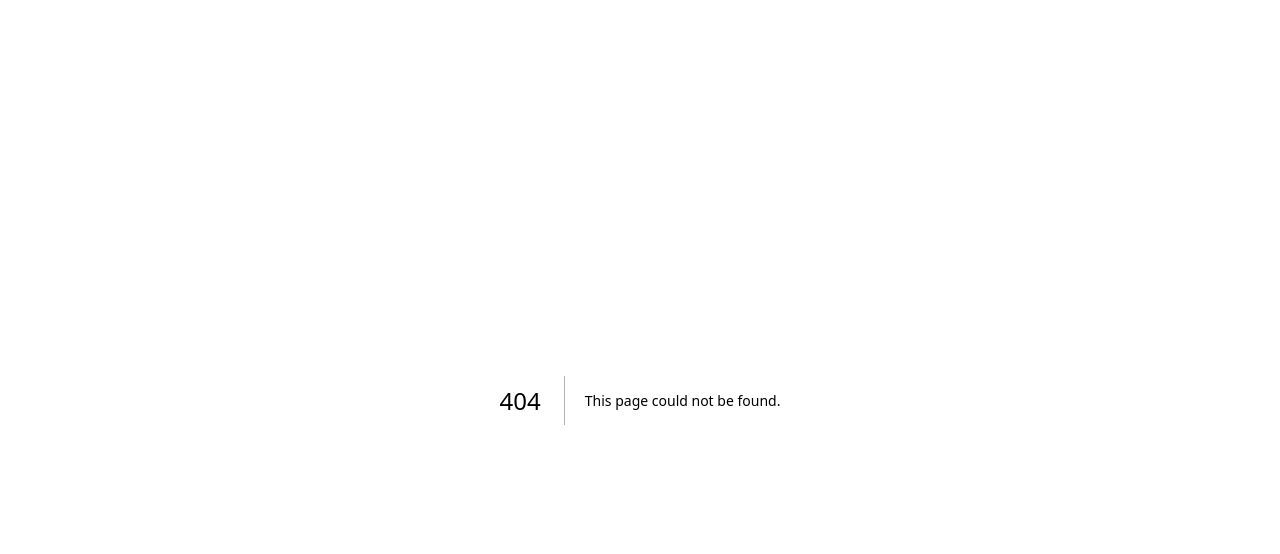
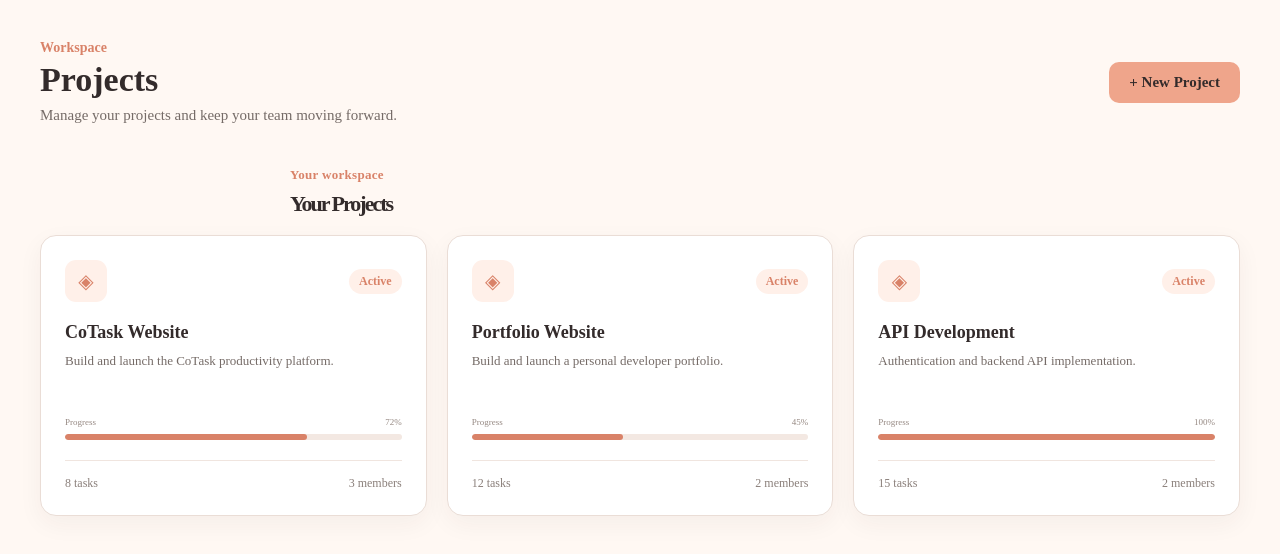
Before and after one commit to NancyA1/CoTask, a Next.js app in the folder frontend/: page /projects in a window 1280 px wide. Before the commit this address had no page. Shown: the top 554 px of the page. Built offline with nearby package versions, Linux system fonts and the light colour scheme.

Commit message:
build projects interface and navigation

```diff
--- /dev/null
+++ b/frontend/app/components/ProjectCard.tsx
@@ -0,0 +1,58 @@
+import Link from "next/link";
+
+type ProjectCardProps = {
+  id: number;
+  name: string;
+  description: string;
+  progress: number;
+  members: number;
+  tasks: number;
+};
+
+export default function ProjectCard({
+  id,
+  name,
+  description,
+  progress,
+  members,
+  tasks,
+}: ProjectCardProps) {
+  return (
+    <Link href={`/projects/${id}`} className="project-card">
+
+      <div className="project-card-top">
+        <span className="project-icon">◈</span>
+
+        <span className="project-status">
+          Active
+        </span>
+      </div>
+
+      <h3>{name}</h3>
+
+      <p>{description}</p>
+
+      <div className="project-progress">
+
+        <div className="progress-info">
+          <span>Progress</span>
+          <span>{progress}%</span>
+        </div>
+
+        <div className="progress-bar">
+          <div
+            className="progress-fill"
+            style={{ width: `${progress}%` }}
+          />
+        </div>
+
+      </div>
+
+      <div className="project-footer">
+        <span>{tasks} tasks</span>
+        <span>{members} members</span>
+      </div>
+
+    </Link>
+  );
+}
--- /dev/null
+++ b/frontend/app/components/ProjectsHeader.tsx
@@ -0,0 +1,23 @@
+import Link from "next/link";
+
+export default function ProjectsHeader() {
+  return (
+    <header className="projects-header">
+
+      <div>
+        <p className="projects-eyebrow">Workspace</p>
+
+        <h1>Projects</h1>
+
+        <p className="projects-subtitle">
+          Manage your projects and keep your team moving forward.
+        </p>
+      </div>
+
+      <Link href="/projects/new" className="new-project-btn">
+        + New Project
+      </Link>
+
+    </header>
+  );
+}
--- a/frontend/app/globals.css
+++ b/frontend/app/globals.css
@@ -2773,3 +2773,92 @@ color: #D98268;
     grid-template-columns: 1fr;
   }
 }
+
+/* project page  */
+
+.projects-header {
+  display: flex;
+  align-items: center;
+  justify-content: space-between;
+
+  margin-bottom: 40px;
+}
+
+.projects-eyebrow {
+  margin: 0 0 5px;
+
+  color: #D98268;
+
+  font-size: 14px;
+  font-weight: 600;
+
+  text-align: left;
+}
+
+.projects-header h1 {
+  margin: 0;
+
+  color: #332B2B;
+
+  font-size: 34px;
+}
+
+.projects-subtitle {
+  margin: 8px 0 0;
+
+  color: #756B67;
+
+  font-size: 15px;
+
+  text-align: left;
+}
+.project-card {
+  display: block;
+  color: inherit;
+  text-decoration: none;
+
+  padding: 24px;
+
+  background-color: #FFFFFF;
+  border: 1px solid #EADDD6;
+  border-radius: 16px;
+
+  box-shadow: 0 8px 24px rgba(51, 43, 43, 0.05);
+
+  transition: all 0.25s ease;
+}
+.section-heading p {
+  margin: 0 0 6px;
+
+  color: #D98268;
+
+  font-size: 13px;
+  font-weight: 600;
+
+  text-align: left;
+  letter-spacing: 0.3px;
+}
+.new-project-btn {
+  display: inline-flex;
+  align-items: center;
+
+  padding: 12px 20px;
+
+  border-radius: 10px;
+
+  background-color: #EFA58B;
+
+  color: #332B2B;
+
+  font-size: 15px;
+  font-weight: 600;
+
+  text-decoration: none;
+
+  transition: all 0.2s ease;
+}
+
+.new-project-btn:hover {
+  background-color: #D98268;
+  transform: translateY(-2px);
+}
--- /dev/null
+++ b/frontend/app/projects/page.tsx
@@ -0,0 +1,58 @@
+import ProjectsHeader from "../components/ProjectsHeader";
+import ProjectCard from "../components/ProjectCard";
+
+export default function Projects() {
+  return (
+    <div className="dashboard">
+
+      <main className="dashboard-main">
+
+        <ProjectsHeader />
+
+        <section className="projects-section">
+
+          <div className="section-heading">
+            <div>
+              <p>Your workspace</p>
+              <h2>Your Projects</h2>
+            </div>
+          </div>
+
+          <div className="projects-grid">
+
+            <ProjectCard
+              id={1}
+              name="CoTask Website"
+              description="Build and launch the CoTask productivity platform."
+              progress={72}
+              members={3}
+              tasks={8}
+            />
+
+            <ProjectCard
+              id={2}
+              name="Portfolio Website"
+              description="Build and launch a personal developer portfolio."
+              progress={45}
+              members={2}
+              tasks={12}
+            />
+
+            <ProjectCard
+              id={3}
+              name="API Development"
+              description="Authentication and backend API implementation."
+              progress={100}
+              members={2}
+              tasks={15}
+            />
+
+          </div>
+
+        </section>
+
+      </main>
+
+    </div>
+  );
+}
```
Also changed, not shown: frontend/app/projects/new/page.tsx (added, +9 -0 lines).
